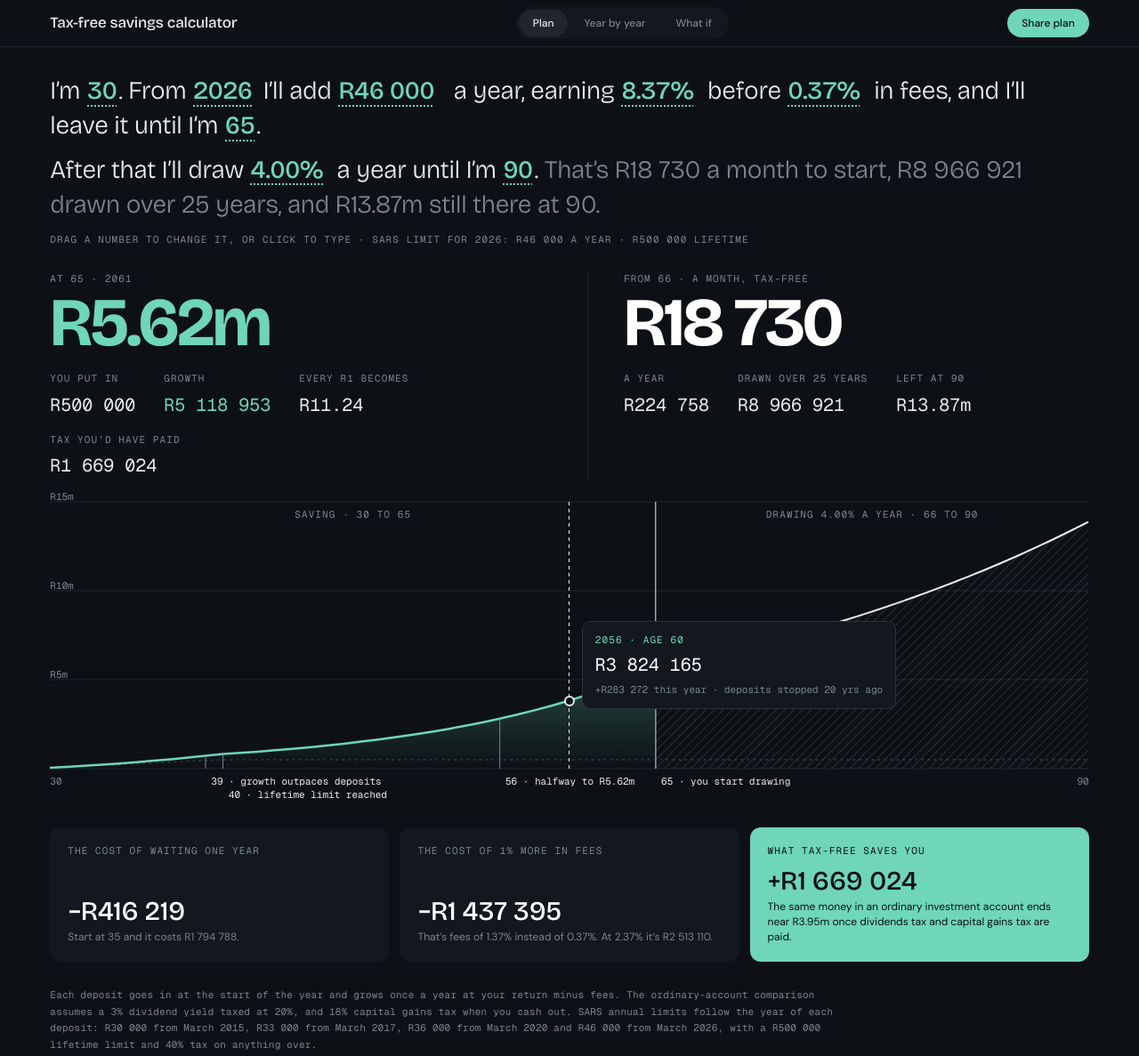
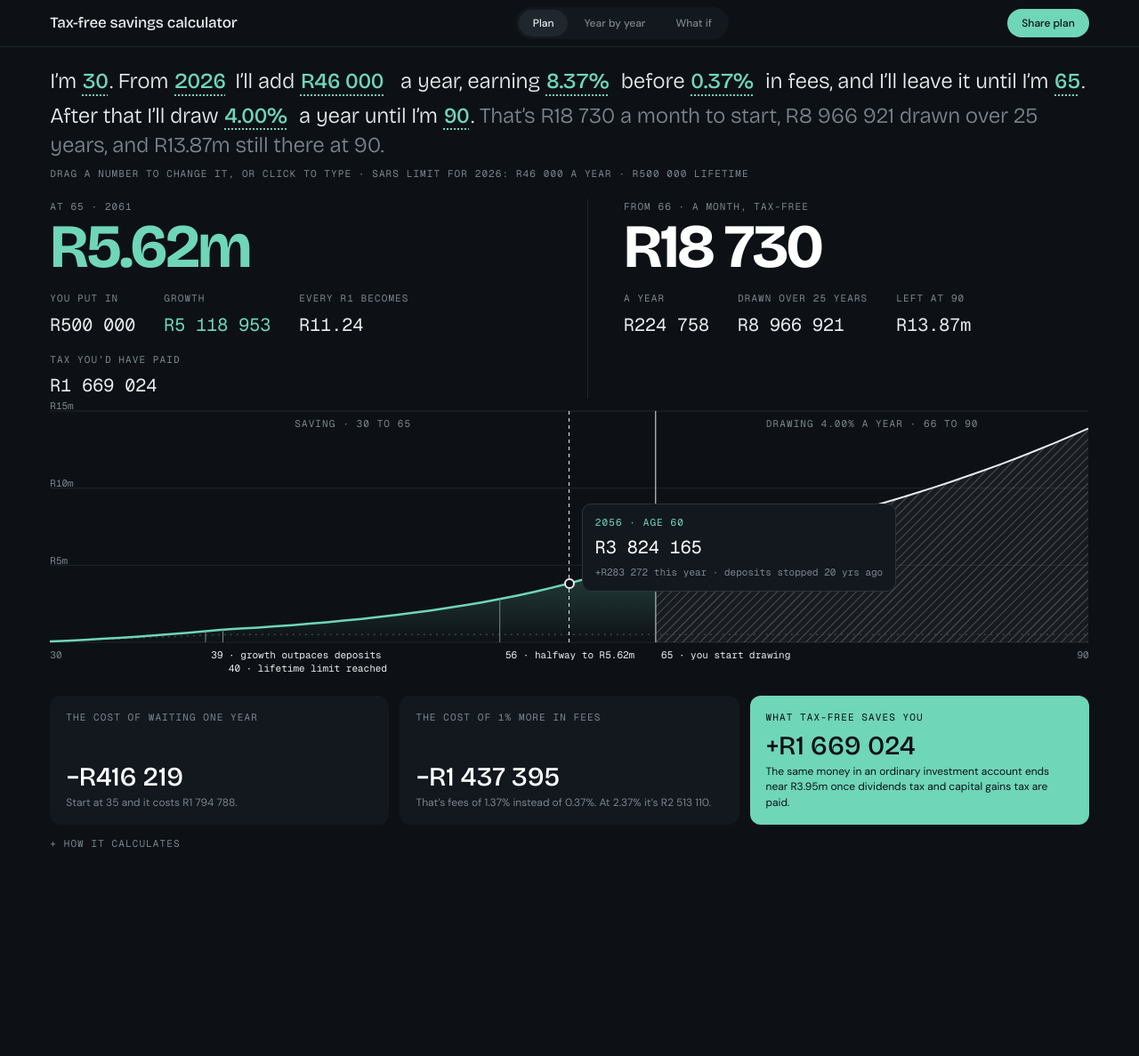
Before and after one commit to azadmotala/tax-free-calculator, a plain HTML site: page index.html in a window 1280 px wide. Shown: the whole page at 89% size. After the commit the page ends 964 px from the top, so only its background shows below. Drawn offline with nearby package versions, Linux system fonts and the light colour scheme.

Commit message:
Brighter hatch for the drawing phase; tighter vertical rhythm so the plan fits a 900px viewport

```diff
--- a/index.html
+++ b/index.html
@@ -33,33 +33,33 @@
   .share { appearance: none; border: 0; display: inline-flex; align-items: center; height: 32px; padding: 0 16px; border-radius: 999px; background: var(--accent); color: var(--accent-ink); font-size: 12px; font-weight: 500; cursor: pointer; }
 
   .wrap { padding: 0 clamp(16px, 4.4vw, 64px) 40px; }
-  .sentence { margin: 30px 0 0; font-family: var(--disp); font-weight: 300; font-size: clamp(22px, 2.2vw, 31px); line-height: 1.4; letter-spacing: -0.01em; max-width: 1312px; text-wrap: pretty; }
+  .sentence { margin: 22px 0 0; font-family: var(--disp); font-weight: 300; font-size: clamp(20px, 1.9vw, 27px); line-height: 1.35; letter-spacing: -0.01em; max-width: 1312px; text-wrap: pretty; }
   .num { display: inline-block; color: var(--accent); font-weight: 500; font-variant-numeric: tabular-nums; text-align: left; text-decoration: underline; text-decoration-style: dotted; text-decoration-thickness: 1.5px; text-underline-offset: 7px; cursor: ew-resize; user-select: none; -webkit-user-select: none; touch-action: none; border-radius: 4px; padding: 0 1px; outline: none; }
   .num[data-key="age"], .num[data-key="until"], .num[data-key="end"] { min-width: 2ch; }
   .num[data-key="startYear"] { min-width: 4ch; }
   .num[data-key="contrib"] { min-width: 6.8ch; }
   .num[data-key="gross"], .num[data-key="fees"], .num[data-key="rate"] { min-width: 5ch; }
-  .sentence.second { margin-top: 10px; }
+  .sentence.second { margin-top: 6px; }
   .sentence .summary { color: var(--muted); }
   .num:focus-visible { box-shadow: 0 0 0 2px var(--accent); }
   .num.dragging { background: var(--accent-fade); }
   .num input { font: inherit; color: var(--accent); background: var(--surface); border: 1px solid var(--line-2); border-radius: 6px; padding: 0 4px; width: 100%; min-width: 5ch; outline: none; text-align: center; }
   .cap { font-family: var(--mono); font-size: 11px; letter-spacing: 0.1em; text-transform: uppercase; color: var(--muted); }
-  .hint { margin-top: 10px; }
+  .hint { margin-top: 8px; }
   .mono { font-family: var(--mono); font-variant-numeric: tabular-nums; }
 
-  .hero { display: grid; grid-template-columns: repeat(2, minmax(0, 1fr)); gap: 0 40px; margin-top: 28px; }
+  .hero { display: grid; grid-template-columns: repeat(2, minmax(0, 1fr)); gap: 0 40px; margin-top: 20px; }
   .hero-block { display: flex; flex-direction: column; gap: 8px; min-width: 0; }
   .hero-block.draw { padding-left: 40px; border-left: 1px solid var(--line); }
-  .big { font-family: var(--disp); font-weight: 700; font-size: clamp(52px, 6vw, 88px); line-height: 0.88; letter-spacing: -0.035em; color: var(--white); }
+  .big { font-family: var(--disp); font-weight: 700; font-size: clamp(48px, 5.4vw, 76px); line-height: 0.88; letter-spacing: -0.035em; color: var(--white); }
   .hero-block.save .big { color: var(--accent); }
-  .readouts { display: flex; gap: 16px 32px; flex-wrap: wrap; margin-top: 12px; }
+  .readouts { display: flex; gap: 16px 32px; flex-wrap: wrap; margin-top: 10px; }
   .readout { display: flex; flex-direction: column; gap: 6px; }
   .readout .mono { font-size: 20px; }
   .readout.accent .mono { color: var(--accent); }
 
-  .chart { position: relative; margin-top: 26px; height: 344px; }
-  .chart svg { display: block; width: 100%; height: 300px; overflow: visible; }
+  .chart { position: relative; margin-top: 14px; height: 304px; }
+  .chart svg { display: block; width: 100%; height: 260px; overflow: visible; }
   .ylab { position: absolute; left: 0; font-family: var(--mono); font-size: 11px; color: var(--muted); pointer-events: none; }
   .tip { position: absolute; display: flex; flex-direction: column; gap: 5px; padding: 12px 14px; border-radius: 10px; background: var(--surface); border: 1px solid var(--line-2); min-width: 190px; pointer-events: none; }
   .tip .cap { color: var(--accent); }
@@ -70,15 +70,15 @@
   .tip .note { max-width: 250px; margin-top: 4px; padding-top: 8px; border-top: 1px solid var(--line-2); font-size: 12px; line-height: 1.45; color: var(--text); }
   .tip .note strong { color: var(--accent); font-weight: 500; }
   .dot { position: absolute; width: 12px; height: 12px; margin: -6px 0 0 -6px; border-radius: 6px; background: var(--bg); border: 2px solid var(--text); pointer-events: none; }
-  .axis { position: absolute; left: 0; right: 0; top: 306px; height: 38px; }
+  .axis { position: absolute; left: 0; right: 0; top: 266px; height: 38px; }
   .axis span, .endlab { position: absolute; font-family: var(--mono); font-size: 11px; white-space: nowrap; color: var(--text); }
   .axis span.edge { color: var(--muted); }
   .axis span.r { transform: translateX(-100%); padding-right: 6px; }
   .axis span.l { padding-left: 6px; }
   .endlab { color: var(--muted); transform: translate(-100%, -100%); padding: 0 0 4px; pointer-events: none; }
 
-  .tiles { display: grid; grid-template-columns: repeat(3, minmax(0, 1fr)); gap: 12px; margin-top: 22px; }
-  .tile { display: flex; flex-direction: column; justify-content: space-between; gap: 10px; padding: 18px 20px; border-radius: 12px; background: var(--surface); min-height: 112px; }
+  .tiles { display: grid; grid-template-columns: repeat(3, minmax(0, 1fr)); gap: 12px; margin-top: 16px; }
+  .tile { display: flex; flex-direction: column; justify-content: space-between; gap: 8px; padding: 16px 18px; border-radius: 12px; background: var(--surface); min-height: 96px; }
   .tile .n { font-family: var(--disp); font-size: 30px; font-weight: 500; line-height: 1; color: var(--white); }
   .tile .t { font-size: 12px; line-height: 1.45; color: var(--muted); margin-top: 6px; }
   .tile.accent { background: var(--accent); color: var(--accent-ink); }
@@ -105,7 +105,13 @@
   tr.mark td { background: var(--surface); }
   tr:last-child td { border-bottom: 0; }
 
-  .foot { margin-top: 28px; max-width: 900px; line-height: 1.7; text-transform: none; letter-spacing: 0.02em; }
+  .foot { margin-top: 12px; max-width: 900px; line-height: 1.7; text-transform: none; letter-spacing: 0.02em; }
+  .foot summary { cursor: pointer; text-transform: uppercase; letter-spacing: 0.1em; list-style: none; }
+  .foot summary::-webkit-details-marker { display: none; }
+  .foot summary::before { content: "+ "; }
+  .foot[open] summary::before { content: "\2212 "; }
+  .foot p { margin: 8px 0 0; }
+  .wrap { padding-bottom: 6px; }
   .toast { position: fixed; left: 50%; bottom: 24px; transform: translateX(-50%); background: var(--text); color: var(--bg); padding: 10px 16px; border-radius: 999px; font-size: 13px; font-weight: 500; opacity: 0; transition: opacity 0.2s; pointer-events: none; }
   .toast.on { opacity: 1; }
 
@@ -191,7 +197,7 @@
       </div>
     </section>
 
-    <p class="cap foot">Each deposit goes in at the start of the year and grows once a year at your return minus fees. The ordinary-account comparison assumes a 3% dividend yield taxed at 20%, and 18% capital gains tax when you cash out. SARS annual limits follow the year of each deposit: R30&nbsp;000 from March 2015, R33&nbsp;000 from March 2017, R36&nbsp;000 from March 2020 and R46&nbsp;000 from March 2026, with a R500&nbsp;000 lifetime limit and 40% tax on anything over.</p>
+    <details class="cap foot"><summary>How it calculates</summary><p>Each deposit goes in at the start of the year and grows once a year at your return minus fees. Withdrawals start the year after you stop adding, each one a fixed share of that year's opening balance, taken before growth. The ordinary-account comparison assumes a 3% dividend yield taxed at 20%, and 18% capital gains tax when you cash out. SARS annual limits follow the year of each deposit: R30&nbsp;000 from March 2015, R33&nbsp;000 from March 2017, R36&nbsp;000 from March 2020 and R46&nbsp;000 from March 2026, with a R500&nbsp;000 lifetime limit and 40% tax on anything over.</p></details>
   </main>
   <div class="toast" id="toast" role="status"></div>
 </div>
@@ -393,7 +399,7 @@
     for (let v = step; v <= yMax + 1e-6; v += step) svg += '<line x1="0" x2="' + W + '" y1="' + y(v).toFixed(1) + '" y2="' + y(v).toFixed(1) + '" stroke="#1f262d" stroke-width="1"></line>';
     svg += '<line x1="0" x2="' + W + '" y1="' + H + '" y2="' + H + '" stroke="#1f262d" stroke-width="1"></line>';
     svg += '<defs><linearGradient id="fade" x1="0" y1="0" x2="0" y2="1"><stop offset="0" stop-color="#6fd6b8" stop-opacity="0.28"></stop><stop offset="1" stop-color="#6fd6b8" stop-opacity="0"></stop></linearGradient>'
-        + '<pattern id="hatch" width="7" height="7" patternUnits="userSpaceOnUse" patternTransform="rotate(45)"><line x1="0" y1="0" x2="0" y2="7" stroke="#e9ecef" stroke-opacity="0.22" stroke-width="1.2"></line></pattern></defs>';
+        + '<pattern id="hatch" width="7" height="7" patternUnits="userSpaceOnUse" patternTransform="rotate(45)"><rect width="7" height="7" fill="#e9ecef" fill-opacity="0.05"></rect><line x1="0" y1="0" x2="0" y2="7" stroke="#e9ecef" stroke-opacity="0.42" stroke-width="1.2"></line></pattern></defs>';
     const u = base.untilIdx, xu = x(u).toFixed(1);
     const ptsSave = pts.slice(0, u + 1), ptsDraw = pts.slice(u);
     svg += '<path d="M' + ptsSave.join(' L') + ' L' + xu + ',' + H + ' L0,' + H + ' Z" fill="url(#fade)"></path>';
```
